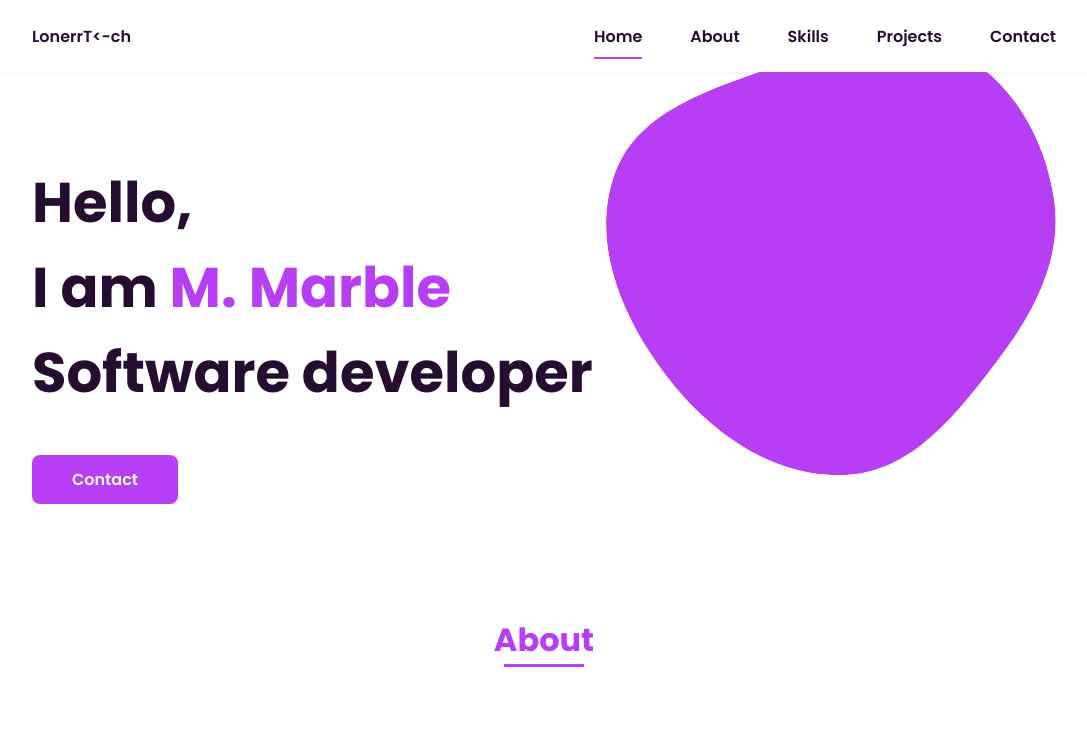
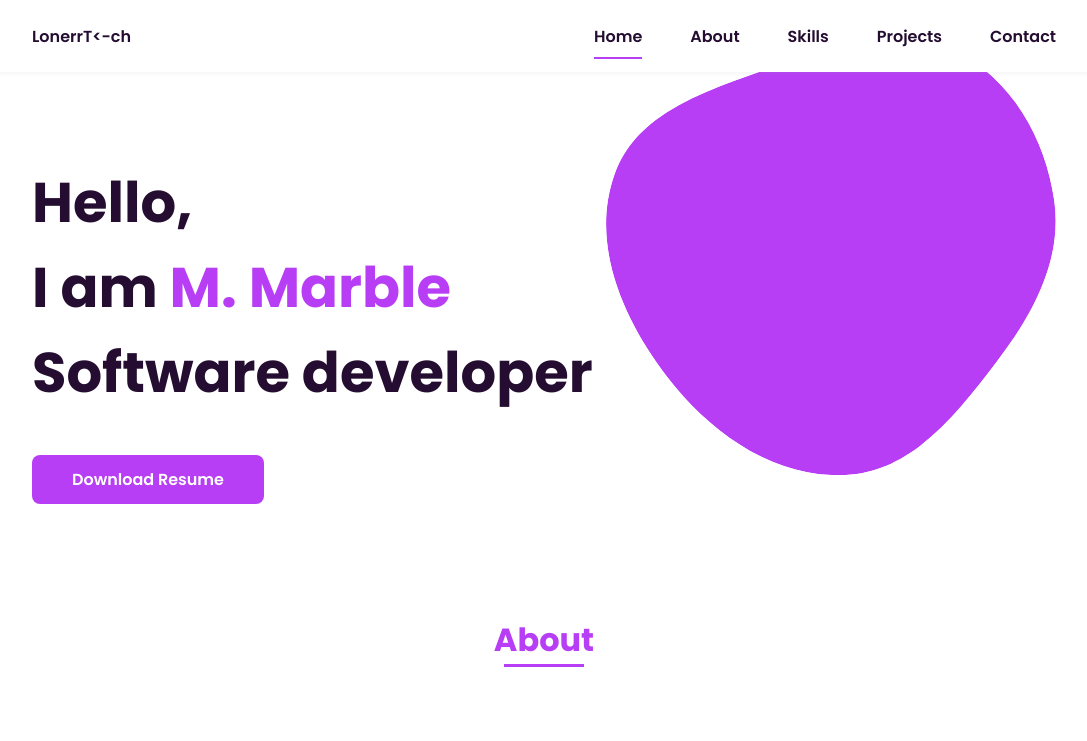
Before and after one commit to KoketsoLonerr/portfolio-website, a plain HTML site: page index.html in a window 1280 px wide. Shown: the top 741 px of the page, without its empty margins (96-1183 px from the left). Drawn offline with nearby package versions, Linux system fonts and the light colour scheme.

Commit message:
updated html file and added a new file

```diff
--- a/index.html
+++ b/index.html
@@ -41,7 +41,7 @@
                 <div class="home__data">
                     <h1 class="home__title">Hello,<br>I am <span class="home__title-color">M. Marble </span><br> Software developer</h1>
 
-                    <a href="mailto:tjatjikm99@gmail.com" class="button">Contact</a>
+                    <a href="resume.pdf" download class="button">Download Resume</a>
                 </div>
 
                 <!-- <div class="home__social">
```
Also changed, not shown: 1 other file.
